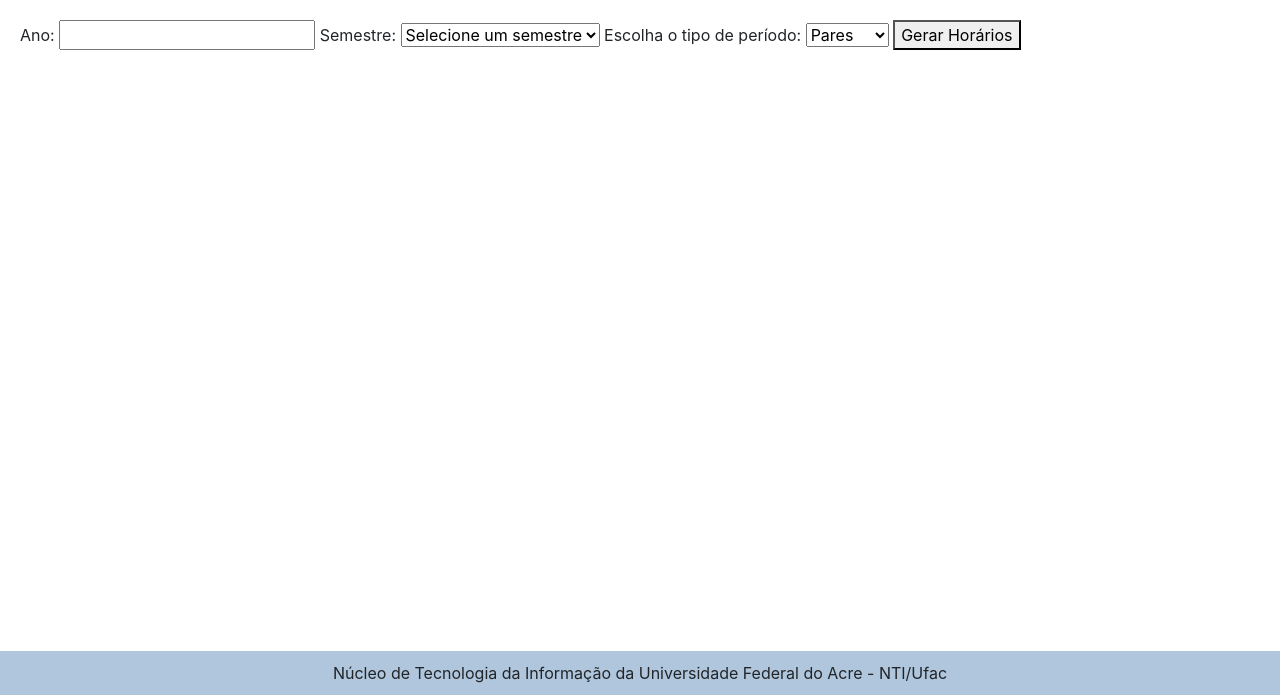
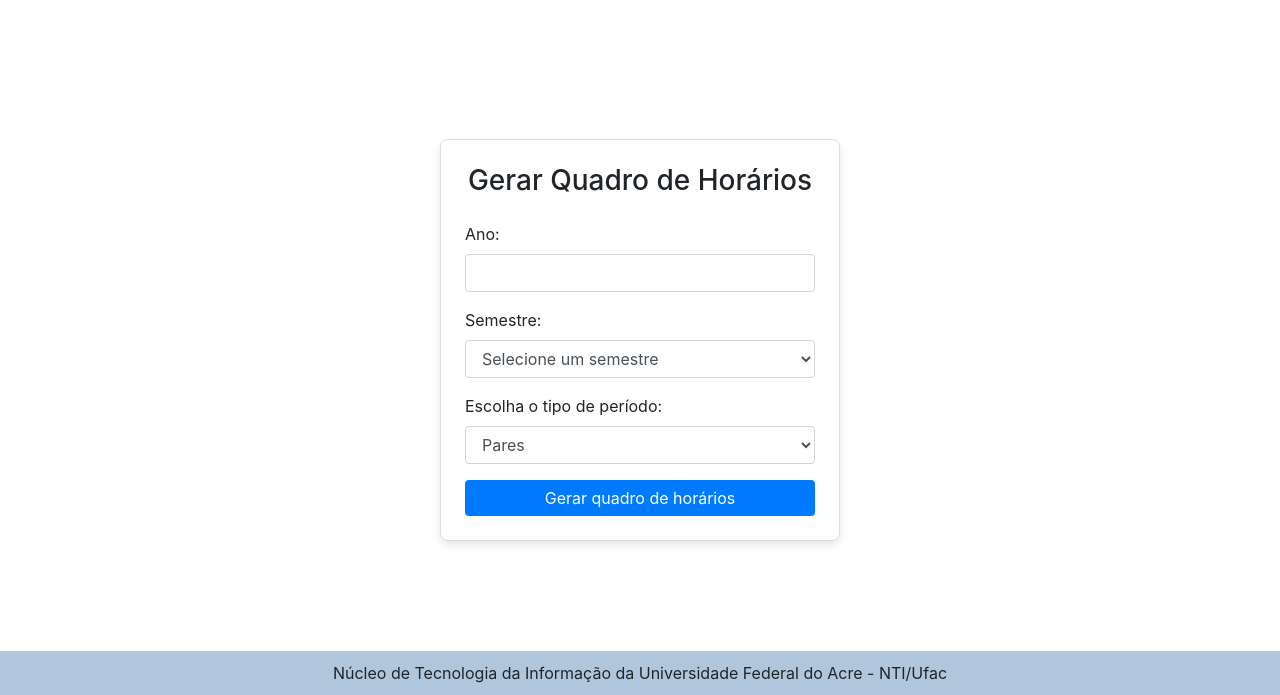
Before and after one commit to emillyvsl/sistema-de-gerenciamento-de-horarios, a Django app: template sgh_app/templates/horarios/gerar_horarios.html in a window 1280 px wide. Shown: the part 105-800 px from the top of the page. Run offline with Django 5.2, Linux system fonts and the light colour scheme; the template is opened without the code that fills it, so the values that code supplies are empty; some libraries are stand-ins or nearby versions.

Commit message:
Ajustes dos templates

```diff
--- a/sgh_app/templates/horarios/gerar_horarios.html
+++ b/sgh_app/templates/horarios/gerar_horarios.html
@@ -1,34 +1,59 @@
 {% extends 'base.html' %}
 
 {% block content %}
+<div class="container d-flex justify-content-center align-items-center" style="min-height: 80vh;">
+    <div class="card p-4" style="width: 100%; max-width: 400px; box-shadow: 0px 4px 8px rgba(0, 0, 0, 0.1);">
+        <h3 class="text-center mb-4">Gerar Quadro de Horários</h3>
         <form method="POST">
             {% csrf_token %}
+            <div class="form-group">
                 <label for="ano">Ano:</label>
-        <input type="text" name="ano" id="ano" required>
+                <input type="text" name="ano" id="ano" class="form-control" required>
+            </div>
 
+            <div class="form-group">
                 <label for="semestre">Semestre:</label>
-        <select name="semestre" id="semestre" required>
+                <select name="semestre" id="semestre" class="form-control" required>
                     <option value="" disabled selected>Selecione um semestre</option>
                     {% for semestre in semestres %}
                         <option value="{{ semestre.id }}">{{ semestre.get_nome_display }}</option>
                     {% endfor %}
                 </select>
+            </div>
 
+            <div class="form-group">
                 <label for="paridade">Escolha o tipo de período:</label>
-        <select name="paridade" id="paridade" required>
+                <select name="paridade" id="paridade" class="form-control" required>
                     <option value="par">Pares</option>
                     <option value="impar">Ímpares</option>
                 </select>
+            </div>
 
-        <button type="submit">Gerar Horários</button>
+            <button type="submit" class="btn btn-primary btn-block mt-3">Gerar quadro de horários</button>
         </form>
 
         {% if periodo_opcoes %}
-        <h3>Períodos disponíveis:</h3>
-        <ul>
+            <h4 class="text-center mt-4">Períodos disponíveis:</h4>
+            <ul class="list-group list-group-flush">
                 {% for periodo in periodo_opcoes %}
-                <li>{{ periodo }}</li>  <!-- Aqui o período é um número -->
+                    <li class="list-group-item text-center">{{ periodo }}</li>
                 {% endfor %}
             </ul>
         {% endif %}
+    </div>
+</div>
+
+<style>
+    .container {
+        max-width: 100%;
+    }
+    .card {
+        border: 1px solid #ddd;
+        border-radius: 8px;
+    }
+    .btn-primary {
+        background-color: #007bff;
+        border: none;
+    }
+</style>
 {% endblock %}
```
Also changed, not shown: sgh_app/templates/horarios/alocar_disciplina.html (+21 -3 lines). Lines whose indentation alone changed are shown as unchanged.
